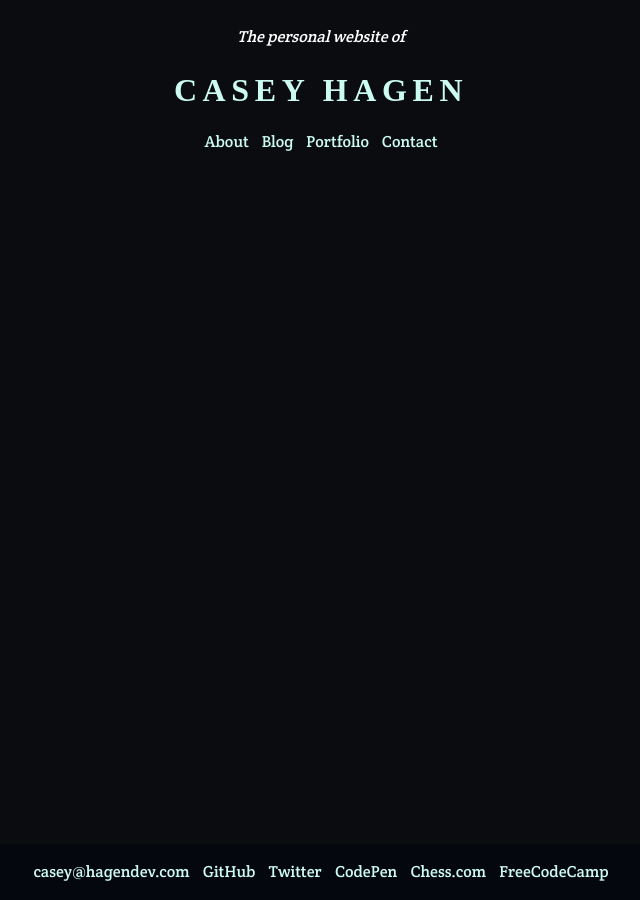
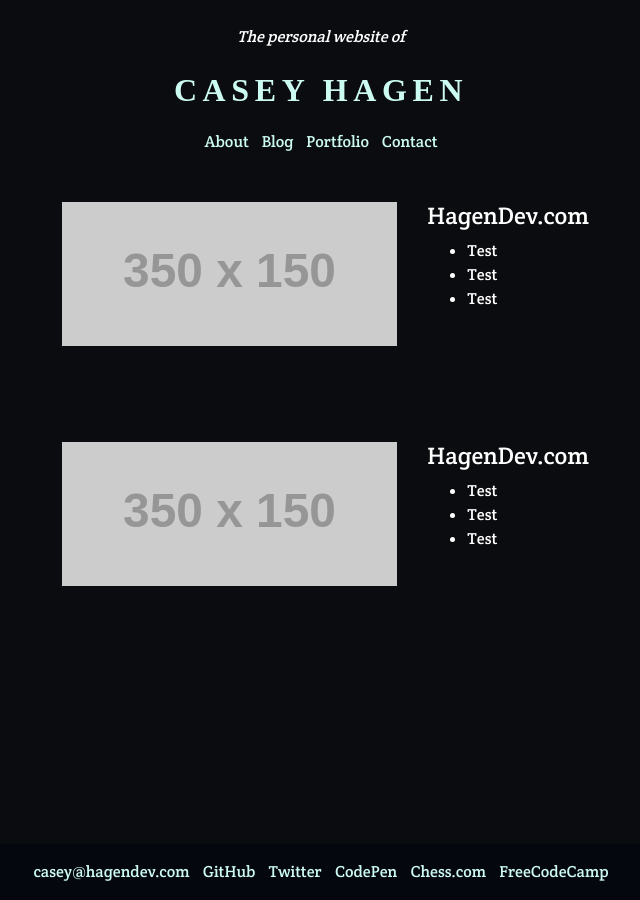
Before and after one commit to aechagen/hagendev2, a Jekyll site: the page built from portfolio.html, in a window 1280 px wide. Shown: the whole page, without its empty margins (319-959 px from the left). Built offline with Jekyll 4.4.1, drawn with Linux system fonts in a browser that asks for light colours; some web fonts are replaced; Markdown is read by kramdown in place of the engine named in the settings.

Commit message:
Started portfolio section Time to cook dinner though.

```diff
--- a/assets/css/main.scss
+++ b/assets/css/main.scss
@@ -87,3 +87,5 @@ footer {
     padding: 5px;
   }
 }
+
+// Portfolio Styles
--- a/portfolio.html
+++ b/portfolio.html
@@ -4,6 +4,40 @@ title: HagenDev | Portfolio
 ---
 {% include header.html %}
 
+<div class="row py-5">
+  <div class="col-sm-8">
+    <img src="http://via.placeholder.com/350x150" class="img-fluid" alt="">
+  </div>
 
+  <div class="col-sm-4">
+    <div class="portfolio-block">
+      <h4>HagenDev.com</h4>
+      <ul>
+        <li>Test</li>
+        <li>Test</li>
+        <li>Test</li>
+      </ul>
+    </div> <!-- .portfolio-block -->
+  </div> <!-- .col -->
+</div> <!-- .row -->
 
+<div class="row py-5">
+  <div class="col-sm-8">
+    <img src="http://via.placeholder.com/350x150" class="img-fluid" alt="">
+  </div>
+
+  <div class="col-sm-4">
+    <div class="portfolio-block">
+      <h4>HagenDev.com</h4>
+      <ul>
+        <li>Test</li>
+        <li>Test</li>
+        <li>Test</li>
+      </ul>
+    </div>
+    <!-- .portfolio-block -->
+  </div>
+  <!-- .col -->
+</div>
+<!-- .row -->
 {% include footer.html %}
```
